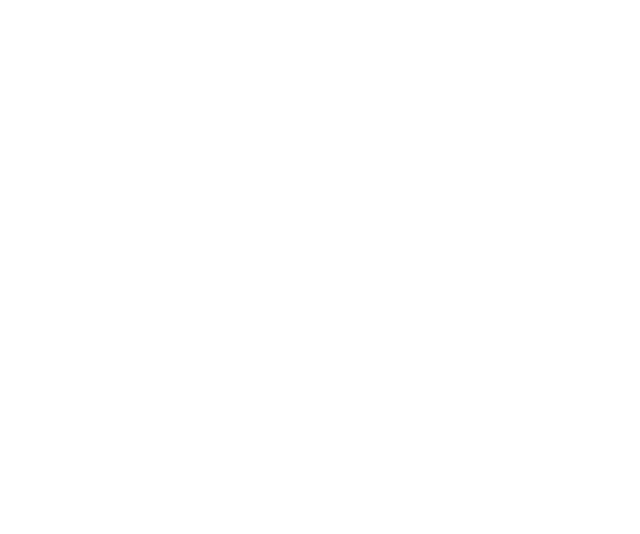
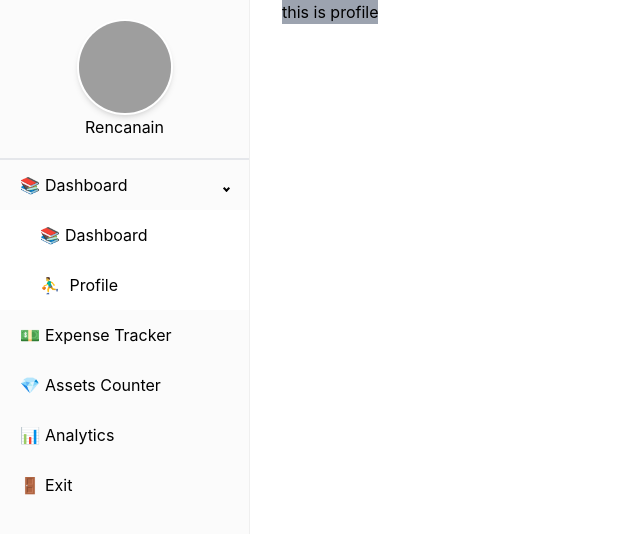
Before and after one commit to mzbudi/rencanain-web-app, a React (Create React App) app: page /analytics in a window 1280 px wide. Before the commit this address had no page. Shown: the top 534 px of the page, without its empty margins (0-640 px from the left). Built offline with nearby package versions, Linux system fonts and the light colour scheme; grey boxes are pictures that could not be loaded.

Commit message:
add : active sidebar, animate image on sidebar

```diff
--- a/src/AppRouter.tsx
+++ b/src/AppRouter.tsx
@@ -13,6 +13,9 @@
         <Route path="/" element={<MainLayout />}>
           <Route index element={<Dashboard />} />
           <Route path="/profile" element={<Profile />} />
+          <Route path="/expense-tracker" element={<Profile />} />
+          <Route path="/assets-counter" element={<Profile />} />
+          <Route path="/analytics" element={<Profile />} />
         </Route>
       </Routes>
     </BrowserRouter>
--- a/src/layout/MainLayout.tsx
+++ b/src/layout/MainLayout.tsx
@@ -1,15 +1,19 @@
 import React from "react";
 import { Outlet } from "react-router-dom";
 import SidebarLayout from "./SidebarLayout";
+import NavbarLayout from "./NavbarLayout";
 
 const MainLayout: React.FC = () => {
   return (
     <div className="flex h-screen min-h-screen">
       <SidebarLayout />
+      {/* <div className="flex h-screen min-h-screen flex-col">
+        <NavbarLayout /> */}
       <main className="px-8">
         <Outlet />
       </main>
     </div>
+    // </div>
   );
 };
 
--- /dev/null
+++ b/src/layout/NavbarLayout.tsx
@@ -0,0 +1,127 @@
+import React from "react";
+
+const NavbarLayout: React.FC = () => {
+  return (
+    <header>
+      <nav className="bg-white border-gray-200 px-4 lg:px-6 py-2.5 dark:bg-gray-800">
+        <div className="flex flex-wrap justify-between items-center mx-auto max-w-screen-xl">
+          <a href="https://flowbite.com" className="flex items-center">
+            <img
+              src="https://flowbite.com/docs/images/logo.svg"
+              className="mr-3 h-6 sm:h-9"
+              alt="Flowbite Logo"
+            />
+            <span className="self-center text-xl font-semibold whitespace-nowrap dark:text-white">
+              Flowbite
+            </span>
+          </a>
+          <div className="flex items-center lg:order-2">
+            <a
+              href="#"
+              className="text-gray-800 dark:text-white hover:bg-gray-50 focus:ring-4 focus:ring-gray-300 font-medium rounded-lg text-sm px-4 lg:px-5 py-2 lg:py-2.5 mr-2 dark:hover:bg-gray-700 focus:outline-none dark:focus:ring-gray-800"
+            >
+              Log in
+            </a>
+            <a
+              href="#"
+              className="text-white bg-primary-700 hover:bg-primary-800 focus:ring-4 focus:ring-primary-300 font-medium rounded-lg text-sm px-4 lg:px-5 py-2 lg:py-2.5 mr-2 dark:bg-primary-600 dark:hover:bg-primary-700 focus:outline-none dark:focus:ring-primary-800"
+            >
+              Get started
+            </a>
+            <button
+              data-collapse-toggle="mobile-menu-2"
+              type="button"
+              className="inline-flex items-center p-2 ml-1 text-sm text-gray-500 rounded-lg lg:hidden hover:bg-gray-100 focus:outline-none focus:ring-2 focus:ring-gray-200 dark:text-gray-400 dark:hover:bg-gray-700 dark:focus:ring-gray-600"
+              aria-controls="mobile-menu-2"
+              aria-expanded="false"
+            >
+              <span className="sr-only">Open main menu</span>
+              <svg
+                className="w-6 h-6"
+                fill="currentColor"
+                viewBox="0 0 20 20"
+                xmlns="http://www.w3.org/2000/svg"
+              >
+                <path
+                  fill-rule="evenodd"
+                  d="M3 5a1 1 0 011-1h12a1 1 0 110 2H4a1 1 0 01-1-1zM3 10a1 1 0 011-1h12a1 1 0 110 2H4a1 1 0 01-1-1zM3 15a1 1 0 011-1h12a1 1 0 110 2H4a1 1 0 01-1-1z"
+                  clip-rule="evenodd"
+                ></path>
+              </svg>
+              <svg
+                className="hidden w-6 h-6"
+                fill="currentColor"
+                viewBox="0 0 20 20"
+                xmlns="http://www.w3.org/2000/svg"
+              >
+                <path
+                  fill-rule="evenodd"
+                  d="M4.293 4.293a1 1 0 011.414 0L10 8.586l4.293-4.293a1 1 0 111.414 1.414L11.414 10l4.293 4.293a1 1 0 01-1.414 1.414L10 11.414l-4.293 4.293a1 1 0 01-1.414-1.414L8.586 10 4.293 5.707a1 1 0 010-1.414z"
+                  clip-rule="evenodd"
+                ></path>
+              </svg>
+            </button>
+          </div>
+          <div
+            className="hidden justify-between items-center w-full lg:flex lg:w-auto lg:order-1"
+            id="mobile-menu-2"
+          >
+            <ul className="flex flex-col mt-4 font-medium lg:flex-row lg:space-x-8 lg:mt-0">
+              <li>
+                <a
+                  href="#"
+                  className="block py-2 pr-4 pl-3 text-white rounded bg-primary-700 lg:bg-transparent lg:text-primary-700 lg:p-0 dark:text-white"
+                  aria-current="page"
+                >
+                  Home
+                </a>
+              </li>
+              <li>
+                <a
+                  href="#"
+                  className="block py-2 pr-4 pl-3 text-gray-700 border-b border-gray-100 hover:bg-gray-50 lg:hover:bg-transparent lg:border-0 lg:hover:text-primary-700 lg:p-0 dark:text-gray-400 lg:dark:hover:text-white dark:hover:bg-gray-700 dark:hover:text-white lg:dark:hover:bg-transparent dark:border-gray-700"
+                >
+                  Company
+                </a>
+              </li>
+              <li>
+                <a
+                  href="#"
+                  className="block py-2 pr-4 pl-3 text-gray-700 border-b border-gray-100 hover:bg-gray-50 lg:hover:bg-transparent lg:border-0 lg:hover:text-primary-700 lg:p-0 dark:text-gray-400 lg:dark:hover:text-white dark:hover:bg-gray-700 dark:hover:text-white lg:dark:hover:bg-transparent dark:border-gray-700"
+                >
+                  Marketplace
+                </a>
+              </li>
+              <li>
+                <a
+                  href="#"
+                  className="block py-2 pr-4 pl-3 text-gray-700 border-b border-gray-100 hover:bg-gray-50 lg:hover:bg-transparent lg:border-0 lg:hover:text-primary-700 lg:p-0 dark:text-gray-400 lg:dark:hover:text-white dark:hover:bg-gray-700 dark:hover:text-white lg:dark:hover:bg-transparent dark:border-gray-700"
+                >
+                  Features
+                </a>
+              </li>
+              <li>
+                <a
+                  href="#"
+                  className="block py-2 pr-4 pl-3 text-gray-700 border-b border-gray-100 hover:bg-gray-50 lg:hover:bg-transparent lg:border-0 lg:hover:text-primary-700 lg:p-0 dark:text-gray-400 lg:dark:hover:text-white dark:hover:bg-gray-700 dark:hover:text-white lg:dark:hover:bg-transparent dark:border-gray-700"
+                >
+                  Team
+                </a>
+              </li>
+              <li>
+                <a
+                  href="#"
+                  className="block py-2 pr-4 pl-3 text-gray-700 border-b border-gray-100 hover:bg-gray-50 lg:hover:bg-transparent lg:border-0 lg:hover:text-primary-700 lg:p-0 dark:text-gray-400 lg:dark:hover:text-white dark:hover:bg-gray-700 dark:hover:text-white lg:dark:hover:bg-transparent dark:border-gray-700"
+                >
+                  Contact
+                </a>
+              </li>
+            </ul>
+          </div>
+        </div>
+      </nav>
+    </header>
+  );
+};
+
+export default NavbarLayout;
--- a/src/layout/SidebarLayout.tsx
+++ b/src/layout/SidebarLayout.tsx
@@ -1,4 +1,5 @@
 import React from "react";
+import { useLocation } from "react-router-dom";
 import {
   Sidebar,
   Menu,
@@ -9,23 +10,37 @@
 import { Link } from "react-router-dom";
 
 const listOfItems: Array<string[]> = [
-  ["💵", "Expense Tracker"],
-  ["💎", "Assets Counter"],
-  ["📈", "Stocks"],
-  ["📊", "Analytics"],
-  ["🚪", "Exit"],
+  ["💵", "Expense Tracker", "expense-tracker"],
+  ["💎", "Assets Counter", "assets-counter"],
+  ["📊", "Analytics", "analytics"],
+  ["🚪", "Exit", "logout"],
 ];
 
 const SidebarLayout: React.FC = () => {
   const { collapsed } = useProSidebar();
 
+  const { pathname } = useLocation();
+
   const sidebarMenuItem = (list: Array<string[]>) => {
     return list.map((item: string[], idx: number) => {
       if (collapsed) {
-        return <MenuItem key={idx}> {item[0]} </MenuItem>;
+        return (
+          <MenuItem
+            key={idx}
+            routerLink={<Link to={`/${item[2]}`} />}
+            active={pathname === `/${item[2]}`}
+          >
+            {item[0]}
+          </MenuItem>
+        );
       } else {
         return (
-          <MenuItem prefix={item[0]} key={idx}>
+          <MenuItem
+            prefix={item[0]}
+            key={idx}
+            routerLink={<Link to={`/${item[2]}`} />}
+            active={pathname === `/${item[2]}`}
+          >
             {item[1]}
           </MenuItem>
         );
@@ -33,25 +48,54 @@
     });
   };
 
-  return (
-    <Sidebar breakPoint="md" transitionDuration={1000}>
-      <div className="py-3 px-3 text-center">
+  const sidebarResponsiveImage = () => {
+    if (collapsed) {
+      return (
         <img
-          className="w-16 h-16 rounded-full mx-auto mb-3 border-2 border-white shadow-md object-cover object-center bg-gray-100 overflow-hidden outline-none focus:outline-none ease-linear transition-all duration-150 cursor-pointer hover:shadow-lg hover:border-gray-300 hover:bg-gray-200 hover:text-gray-800 hover:opacity-75"
+          className="w-10 h-10 hover:scale-125 rounded-full border-2 border-white shadow-md object-cover object-center bg-gray-100 overflow-hidden outline-none focus:outline-none ease-linear transition-all duration-150 cursor-pointer hover:shadow-lg hover:border-gray-300 hover:bg-gray-200 hover:text-gray-800 hover:opacity-75"
           src="https://picsum.photos/200/300"
           alt="Rounded avatar"
         ></img>
-        <span className="text-black">Rencanain</span>
+      );
+    } else {
+      return (
+        <img
+          className="w-24 h-24 hover:scale-110 rounded-full border-2 border-white shadow-md object-cover object-center bg-gray-100 overflow-hidden outline-none focus:outline-none ease-linear transition-all duration-150 cursor-pointer hover:shadow-lg hover:border-gray-300 hover:bg-gray-200 hover:text-gray-800 hover:opacity-75"
+          src="https://picsum.photos/200/300"
+          alt="Rounded avatar"
+        ></img>
+      );
+    }
+  };
+
+  return (
+    <Sidebar breakPoint="md" transitionDuration={1000} collapsedWidth="60px">
+      <div
+        className={`${
+          collapsed ? "h-20" : "h-40"
+        } flex mx-auto justify-center items-center flex-col border-b-2 border-gray`}
+      >
+        {sidebarResponsiveImage()}
+        {collapsed ? "" : "Rencanain"}
       </div>
       <Menu>
         <SubMenu
+          defaultOpen
           prefix={collapsed ? "" : "📚"}
           label={collapsed ? "📚" : "Dashboard"}
         >
-          <MenuItem prefix="📚" routerLink={<Link to="/" />}>
+          <MenuItem
+            prefix="📚"
+            routerLink={<Link to="/" />}
+            active={pathname === "/"}
+          >
             Dashboard
           </MenuItem>
-          <MenuItem prefix="⛹️‍♂️&nbsp;" routerLink={<Link to={"/profile"} />}>
+          <MenuItem
+            prefix="⛹️‍♂️&nbsp;"
+            routerLink={<Link to={"/profile"} />}
+            active={pathname === "/profile"}
+          >
             Profile
           </MenuItem>
         </SubMenu>
```
